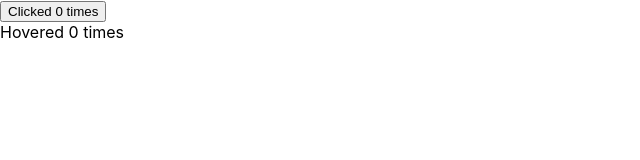
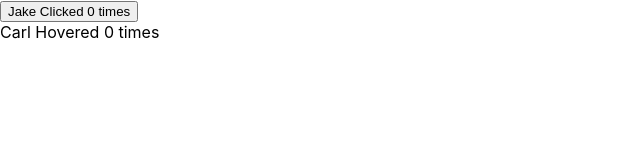
Before and after one commit to widisal125/learn-reactjs, a React (Create React App) app: page / in a window 1280 px wide. Shown: the top 160 px of the page, without its empty margins (0-640 px from the left). Built offline with nearby package versions, Linux system fonts and the light colour scheme.

Commit message:
props support added to HOC

```diff
--- a/src/App.js
+++ b/src/App.js
@@ -6,8 +6,8 @@ import HoverCounter from './components/HoverCounter';
 function App() {
   return (
     <div>
-      <ClickCounter />
-      <HoverCounter />
+      <ClickCounter name="Jake" />
+      <HoverCounter name="Carl" />
     </div>
   );
 }
--- a/src/components/ClickCounter.js
+++ b/src/components/ClickCounter.js
@@ -3,10 +3,10 @@ import withCounter from './withCounter'
 
 class ClickCounter extends Component {
   render() {
-    const {count, handleCount} = this.props
+    const {count, handleCount, name} = this.props
     return (
       <div>
-        <button onClick={handleCount}>Clicked {count} times</button>
+        <button onClick={handleCount}>{name} Clicked {count} times</button>
       </div>
     )
   }
--- a/src/components/HoverCounter.js
+++ b/src/components/HoverCounter.js
@@ -3,10 +3,10 @@ import withCounter from './withCounter'
 
 class HoverCounter extends Component {
   render() {
-    const {count, handleCount} = this.props
+    const {count, handleCount, name} = this.props
     return (
       <div>
-        <label onMouseOver={handleCount}>Hovered {count} times</label>
+        <label onMouseOver={handleCount}>{name} Hovered {count} times</label>
       </div>
     )
   }
--- a/src/components/withCounter.js
+++ b/src/components/withCounter.js
@@ -19,6 +19,7 @@ const withCounter = (WrappedComponent) => {
       return <WrappedComponent
         count={this.state.count}
         handleCount={this.handleCount}
+        {...this.props}
       />
     }
   }
```
